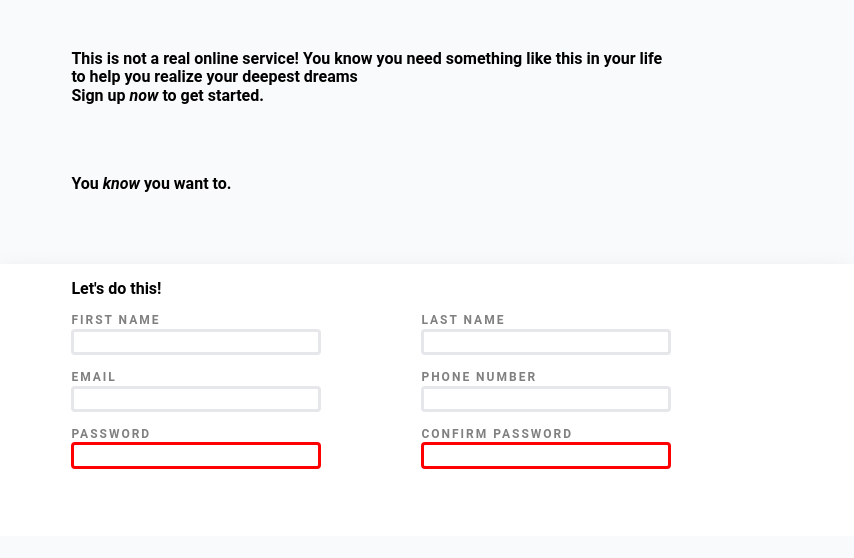
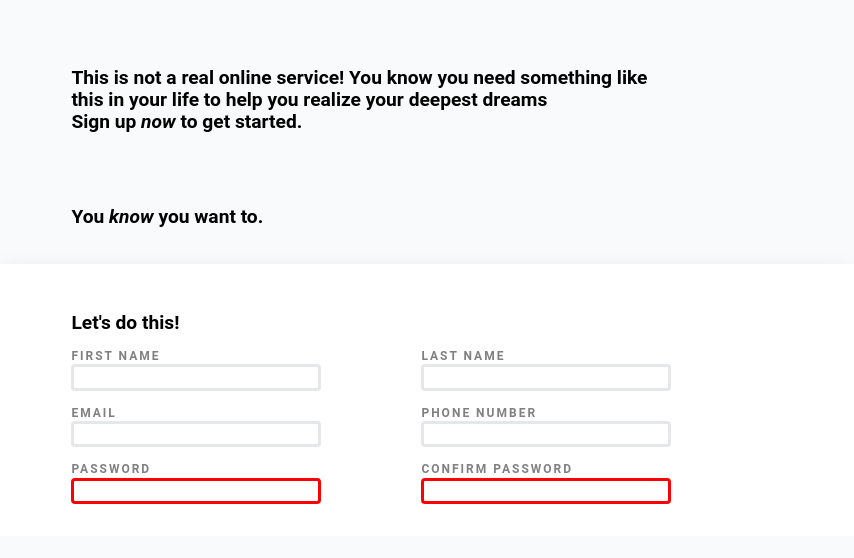
Before and after one commit to KelTamNguyen/Sign-Up-Form-Remake, a plain HTML site: page index.html in a window 1280 px wide. Shown: the top 558 px of the page, 426-1280 px from the left. Drawn offline with Linux system fonts and the light colour scheme.

Commit message:
center divs and increase heading font-size

```diff
--- a/style.css
+++ b/style.css
@@ -81,11 +81,12 @@ main {
   display: flex;
   flex-direction: column;
   gap: 4px;
+  justify-content: center;
 }
 
 #cta p {
   font-weight: bold;
-  font-size: 1rem;
+  font-size: 1.2rem;
   margin-left: 75px;
   margin-top: 50px;
   width: min(600px, 100%);
@@ -94,6 +95,8 @@ main {
 #form-container {
   height: 34vh;
   box-shadow: rgba(50, 50, 93, 0.25) 0px 13px 27px -5px, rgba(0, 0, 0, 0.3) 0px 8px 16px -8px;
+  display: flex;
+  align-items: center;
 }
 
 form {
@@ -111,7 +114,7 @@ form {
 
 legend {
   margin-top: 16px;
-  font-size: 1rem;
+  font-size: 1.2rem;
   font-weight: bold;
 }
 
```
